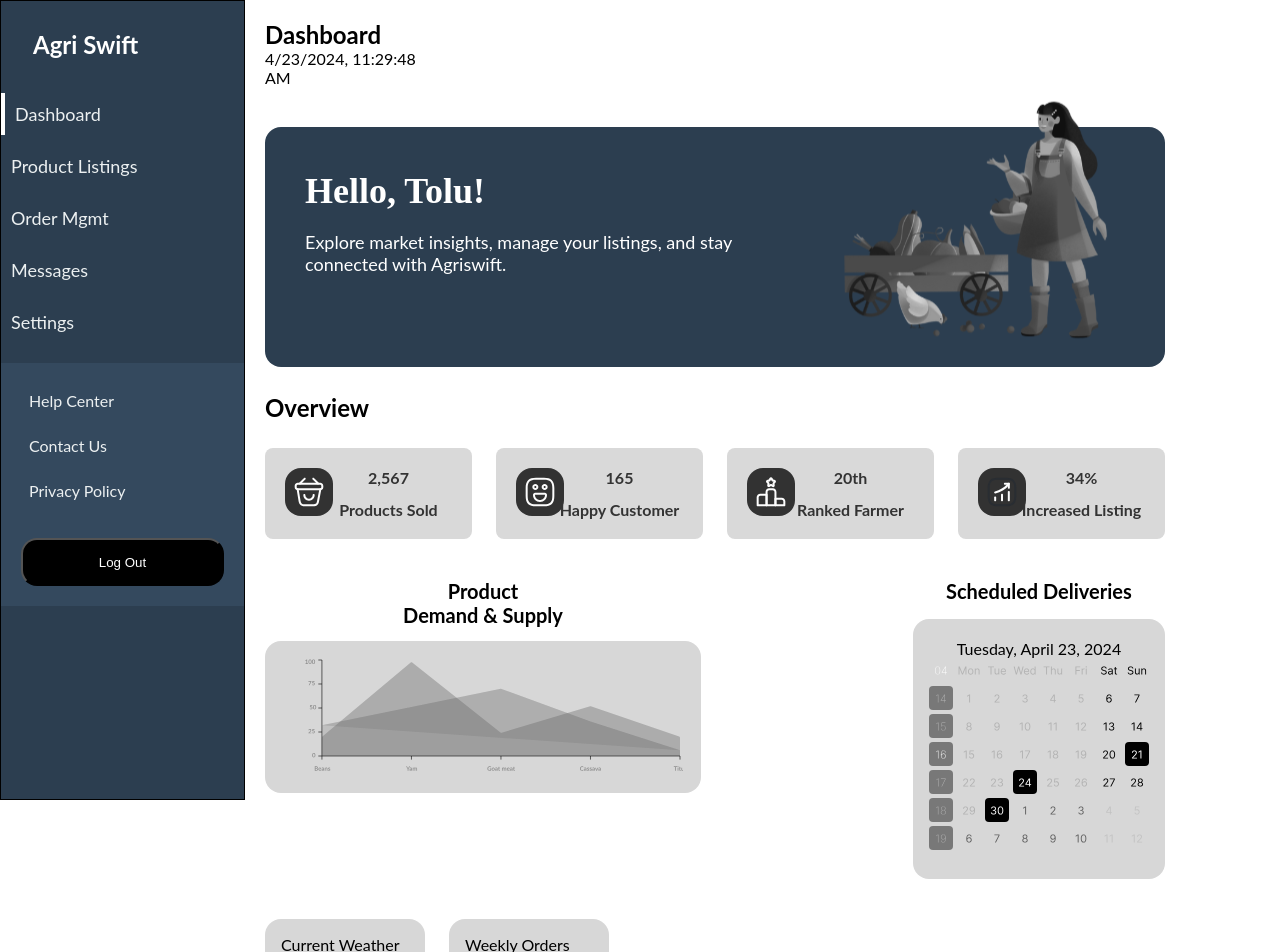
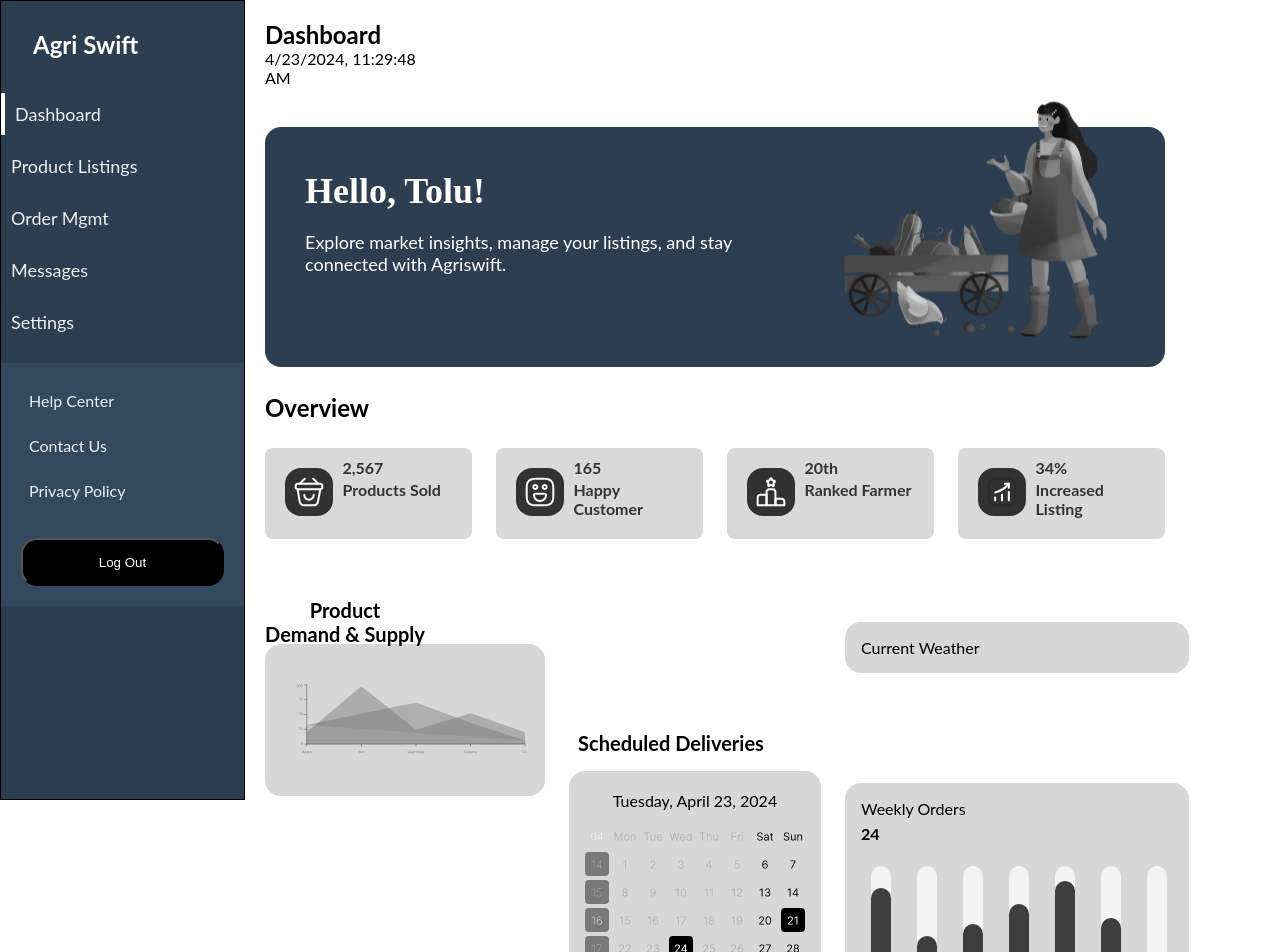
Before and after one commit to temidayobelloh/Agri_Swift, a React (Create React App) app: page /dashboard in a window 1280 px wide. Shown: the top 952 px of the page. Built offline with nearby package versions, Linux system fonts and the light colour scheme.

Commit message:
new changes

```diff
--- a/src/Components/Dashboard-Figure/dashboard-figure.css
+++ b/src/Components/Dashboard-Figure/dashboard-figure.css
@@ -1,29 +1,25 @@
-/* Styles for Dashboard Figure Wrapper */
 .dashboard-figure-wrapper {
   display: flex;
-    flex-wrap: wrap; /* Allow wrapping for smaller screens */
+  align-items: flex-start;
   justify-content: space-between;
   width: 100%;
   max-width: 1080px;
   margin: 0 auto;
 }
 
-  /* Styles for Dashboard Figure Title */
 .dashboard-figure-title {
-    width: 100%; /* Full width */
-    max-width: 160px;
+  width: 160px;
   height: 46px;
   text-align: center;
   font-size: 20px;
   color: black;
   font-weight: bold;
   white-space: nowrap;
-    margin: 0 auto; /* Center the title */
-    margin-bottom: 16px; /* Add some bottom margin */
 }
 
-  /* Styles for Dashboard Figure Two */
 .dashboard-figure-two {
+  display: flex;
+  flex-wrap: wrap;
   width: 100%;
   max-width: 436px;
   height: 152px;
@@ -32,31 +28,30 @@
   padding: 16px 18px;
   text-align: center;
   overflow: hidden;
-    margin-bottom: 16px; /* Adjusted margin */
+  margin: 0;
 }
 
-  /* Styles for Chart Image */
-  .chart-image {
+.chart-image{
   max-width: 100%;
   max-height: 100%;
   margin: auto;
   display: block;
 }
 
-  /* Styles for Figure Three Title */
 .fig-three-title {
-    width: 100%; /* Full width */
-    max-width: 186px;
+  width: 186px;
   height: 24px;
+  margin-top: 133px;
+  margin-bottom: 16px;
   line-height: 24px;
   font-weight: bold;
-    font-size: 20px;
+  font-size: 20px !important;
   white-space: nowrap;
-    margin: 0 auto; /* Center the title */
-    margin-bottom: 16px; /* Add some bottom margin */
+  margin-left: 33px;
+  margin-top: 133px;
+  text-align: center;
 }
 
-  /* Styles for Dashboard Figure Three */
 .dashboard-figure-three {
   width: 100%;
   max-width: 252px;
@@ -65,50 +60,44 @@
   text-align: center;
   border-radius: 16px;
   align-items: center;
-    margin-bottom: 16px; /* Adjusted margin */
-    margin-left: auto; /* Center the figure */
-    margin-right: auto; /* Center the figure */
-    padding: 20px 16px;
+  margin-bottom: 20px;
+  margin-left: 24px;
+  padding: 20px 16px 20px 16px;
 }
 
-  /* Styles for Calendar Image */
-  .calendar-image {
-    width: 100%;
-    max-width: 220px;
-    height: auto;
-    margin-bottom: 16px; /* Adjusted margin */
+.calendar-image{
+  width: 220px;
+  height: 220px;
+  margin-bottom: 20px;
+  padding: 0;
 }
 
-  /* Styles for Figure Four and Five Wrapper */
 .fig-four-and-five-wrapper {
   width: 100%;
   max-width: 344px;
   margin-top: 24px;
-    display: flex;
-    flex-wrap: wrap; /* Allow wrapping for smaller screens */
-    justify-content: space-between;
+  height: 128px;
 }
 
-  /* Styles for Dashboard Figure Four and Five */
 .dashboard-figure-four,
 .dashboard-figure-five {
   width: 100%;
-    max-width: 160px; /* Adjusted maximum width */
   height: auto;
   background-color: #D7D7D7;
   border-radius: 16px;
   padding: 16px;
-    margin-bottom: 16px; /* Adjusted margin */
+  margin-bottom: 24px;
+  margin-left: 24px;
 }
 
-  /* Styles for Figure Five Title */
-  .figure-five-title {
-    font-size: 20px; /* Adjusted font size */
+.dashboard-figure-five{
+  margin-top: 110px;
+}
+
+.figure-five-title{
+  font-size: 24;
   font-weight: bold;
-    line-height: 28px; /* Adjusted line height */
-    width: 100%; /* Full width */
-    max-width: 209px;
-    margin: 0 auto; /* Center the title */
-    margin-bottom: 8px; /* Adjusted bottom margin */
-    white-space: nowrap;
+  line-height: 32px;
+  width: 209px;
+  margin-bottom: 16px;
 }
--- a/src/Components/DashboardOverview/dashboard-overview.css
+++ b/src/Components/DashboardOverview/dashboard-overview.css
@@ -1,55 +1,57 @@
 /* Dashboard Overview Container */
 .dashboard-overview-container {
   display: grid;
-  grid-template-columns: repeat(4, minmax(0, 1fr));
+  grid-template-columns: repeat(4, minmax(0, 1fr)); /* Each column spans 1 fraction of the available space */
   gap: 24px;
 }
 
 /* Dashboard Overview Component */
 .dashboard-overview-component {
-  position: relative;
+  position: relative; /* Position the container relatively */
   background-color: #D9D9D9;
   padding: 20px;
   border-radius: 8px;
-  transition: transform 0.3s ease;
-  cursor: pointer;
-  margin-bottom: 40px; /* Reduced margin for better spacing */
+  transition: transform 0.3s ease; /* Smooth transition on hover */
+  cursor: pointer; /* Add pointer cursor on hover */
+  margin-bottom: 59px;
 }
 
 .dashboard-overview-component:hover {
-  transform: translateY(-5px);
-  box-shadow: 0px 5px 15px rgba(0, 0, 0, 0.1);
+  transform: translateY(-5px); /* Move up slightly on hover */
+  box-shadow: 0px 5px 15px rgba(0, 0, 0, 0.1); /* Add shadow on hover */
 }
 
 /* Value and Alt Text */
-.value,
-.alt {
-  position: absolute;
-  width: 100%;
-  text-align: center; /* Center align text */
-  font-size: 16px;
-  color: #333;
+.value, .alt {
+  position: absolute; /* Position both item.value and item.alt absolutely */
+  width: 116px; /* Set width for both */
+  height: 49px; /* Set height for both */
+  left: 50%; /* Center horizontally */
+  transform: translateX(-50%); /* Center horizontally */
+  font-size: 16px; /* Adjust font size */
+  color: #333; /* Adjust color */
   font-weight: bold;
-  transition: opacity 0.3s ease;
+  margin-left: 32px;
+  transition: opacity 0.3s ease; /* Smooth transition on hover */
 }
 
 .value {
-  top: 20px; /* Adjusted top spacing */
+  top: 10px; /* Adjust the top spacing for item.value */
 }
 
 .alt {
-  bottom: 20px; /* Adjusted bottom spacing */
+  bottom: 10px; /* Adjust the bottom spacing for item.alt */
 }
 
 /* Responsiveness */
 @media screen and (max-width: 768px) {
   .dashboard-overview-container {
-    grid-template-columns: repeat(2, minmax(0, 1fr));
+    grid-template-columns: repeat(2, minmax(0, 1fr)); /* Two columns for smaller screens */
   }
 }
 
 @media screen and (max-width: 480px) {
   .dashboard-overview-container {
-    grid-template-columns: repeat(1, minmax(0, 1fr));
+    grid-template-columns: repeat(1, minmax(0, 1fr)); /* Single column for even smaller screens */
   }
 }
```
Lines whose indentation alone changed are shown as unchanged.
